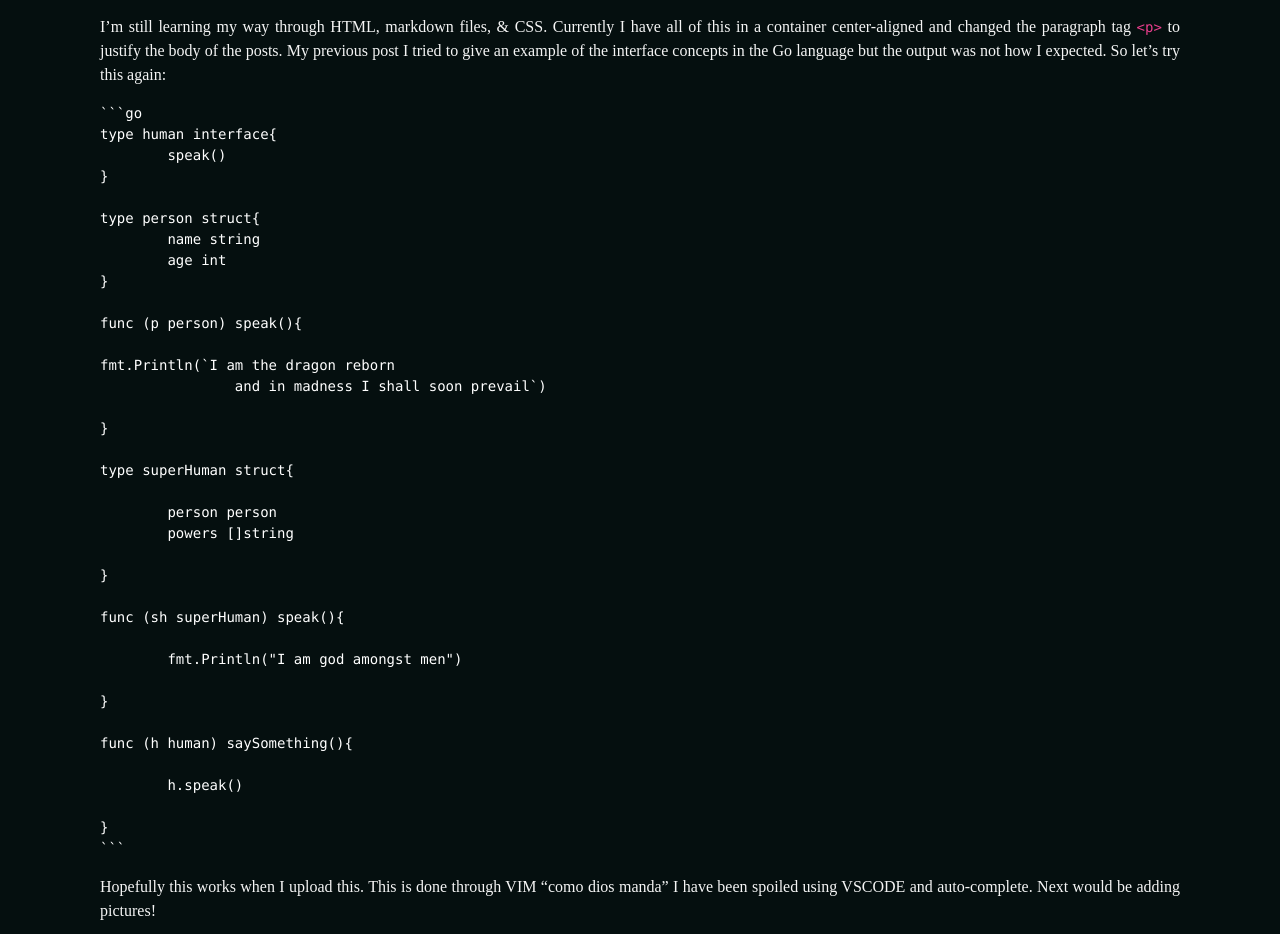
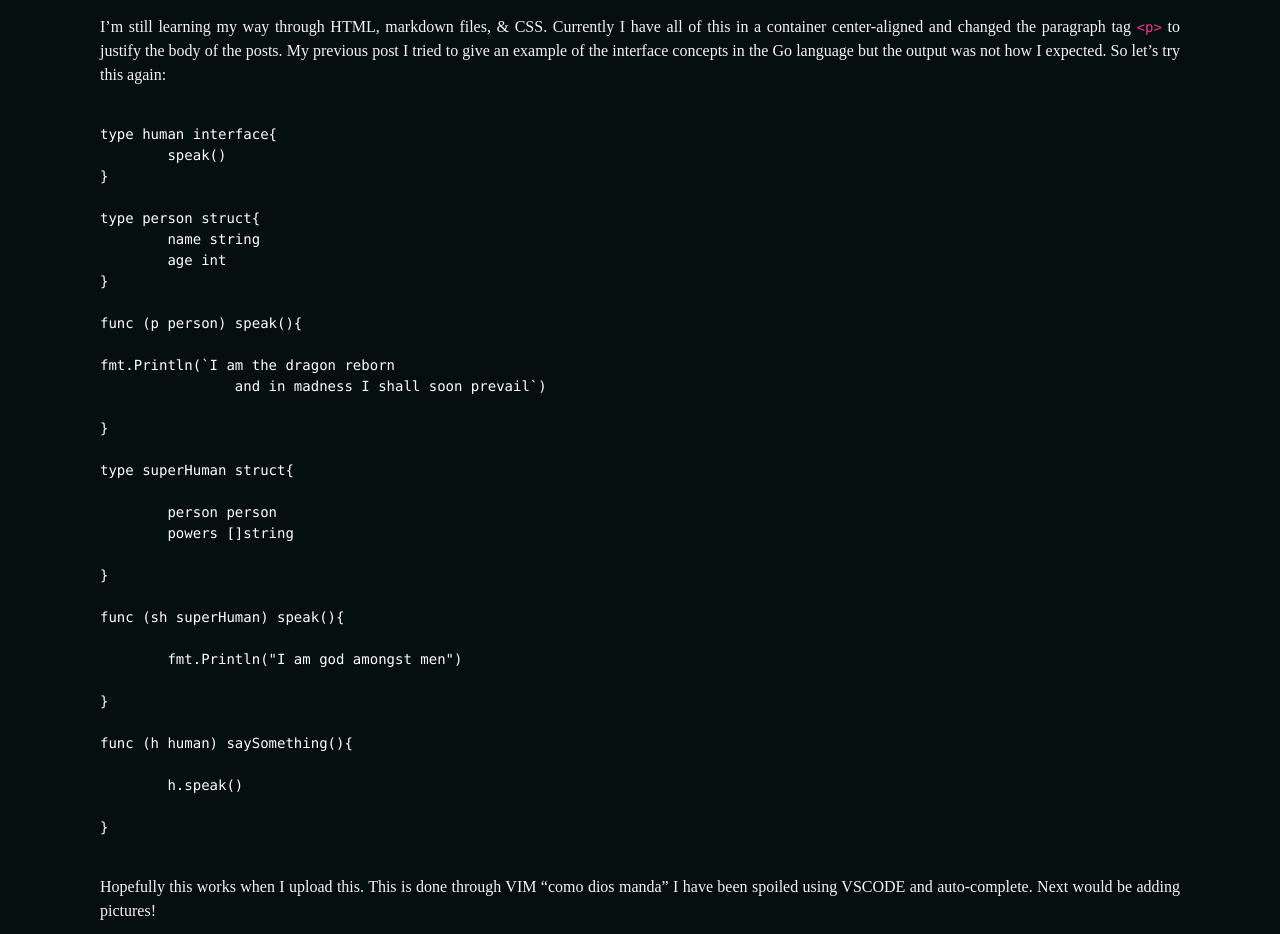
Before and after one commit to Markojudas/chronicles, a Jekyll site: the page built from _posts/2022-06-15-Code-and-HTML.md, in a window 1280 px wide. Shown: the part 200-1134 px from the top of the page. Built offline with Jekyll 4.4.1, drawn with Linux system fonts in a browser that asks for light colours; nearby versions of some CDN libraries; some web fonts are replaced.

Commit message:
formatted the code on post 6-15-22

````diff
--- a/_posts/2022-06-15-Code-and-HTML.md
+++ b/_posts/2022-06-15-Code-and-HTML.md
@@ -8,7 +8,7 @@ I'm still learning my way through HTML, markdown files, & CSS. Currently I have
 My previous post I tried to give an example of the interface concepts in the Go language but the output was not how I expected. So let's try this again:
 
 <pre>
-```go
+<code class="language-go">
 type human interface{
 	speak()
 }
@@ -43,7 +43,7 @@ func (h human) saySomething(){
 	h.speak()
 
 }
-```
+</code>
 </pre>
 
 Hopefully this works when I upload this. This is done through VIM "como dios manda" I have been spoiled using VSCODE and auto-complete. Next would be adding pictures!
````
